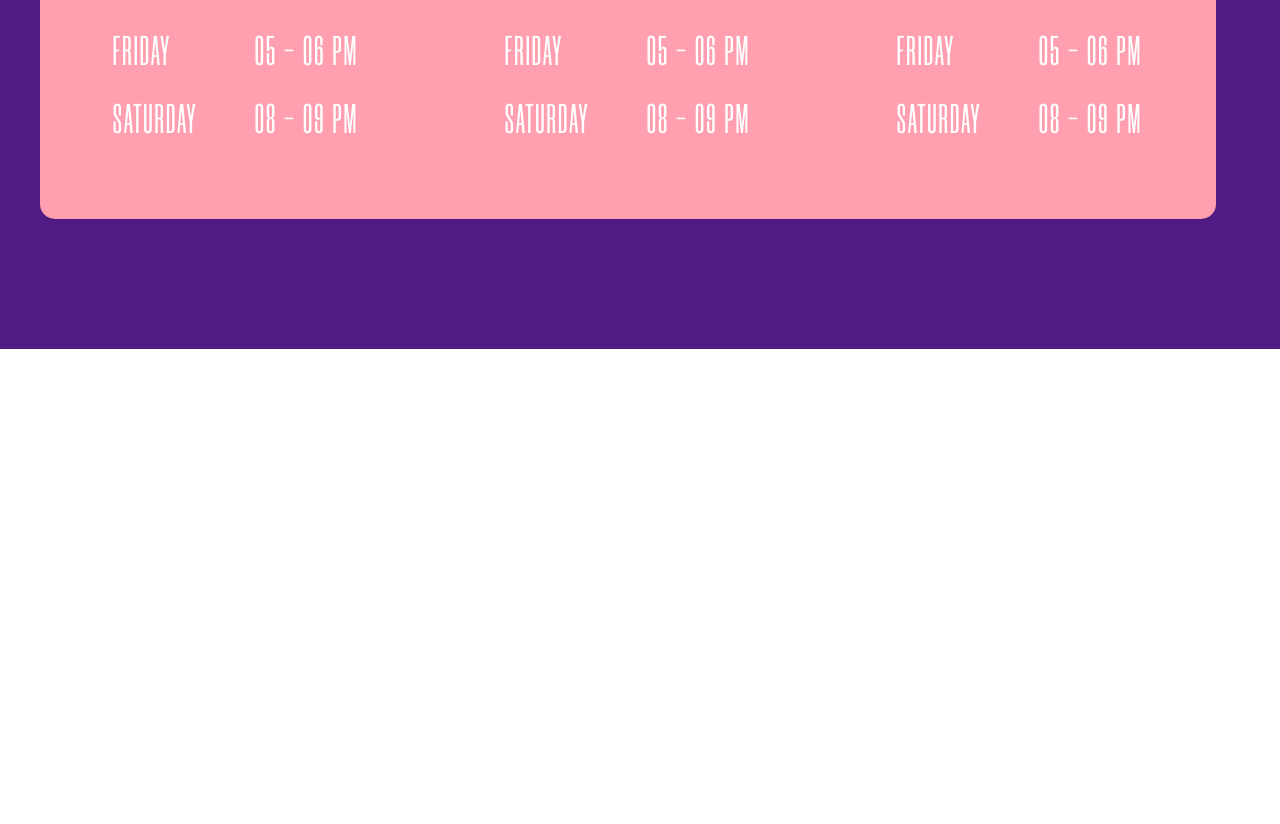
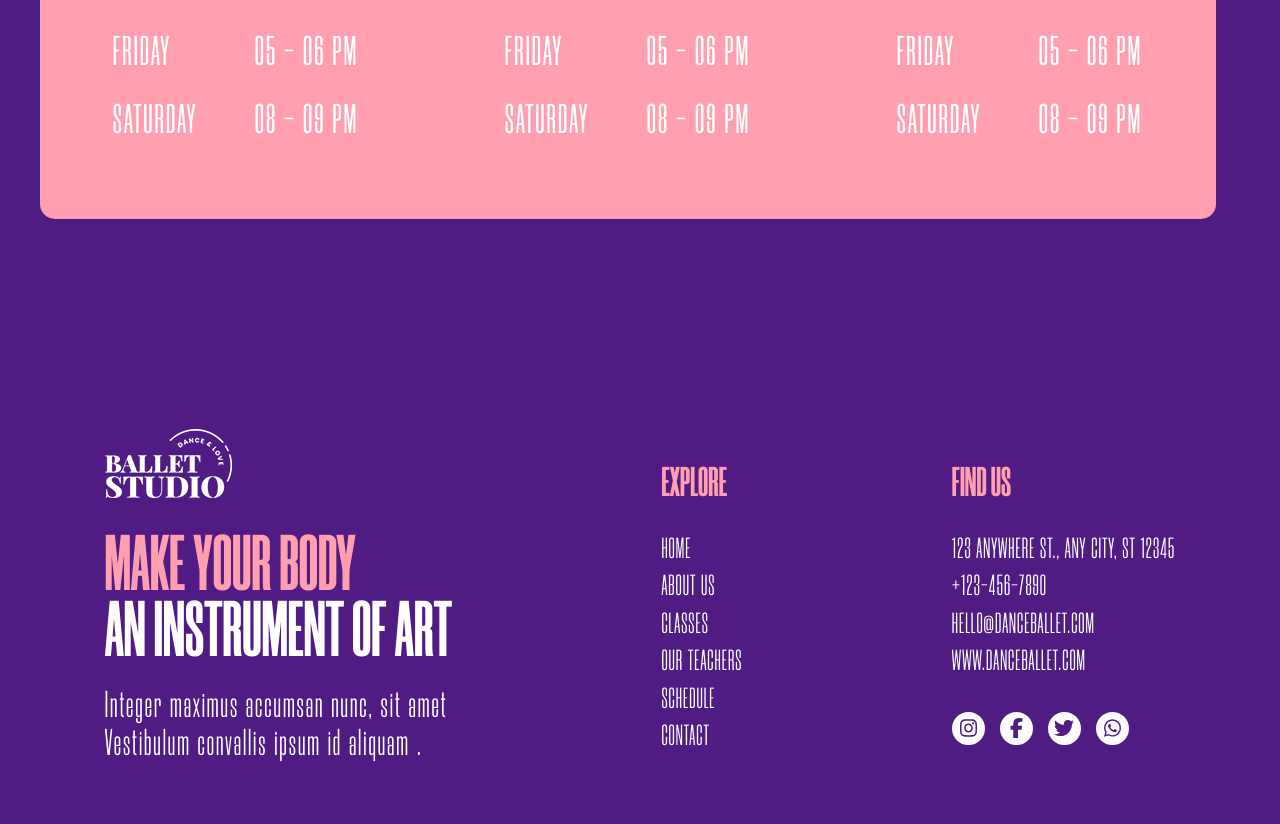
Before and after one commit to tremer3/ballet-studio, a website: page src/index.html in a window 1280 px wide. Shown: the part 7213-8037 px from the top of the page. Before the commit the page ends 7562 px from the top, so only its background shows below. Drawn offline with Linux system fonts and the light colour scheme.

Commit message:
add footer and adaptive layout for footer

```diff
--- a/src/index.html
+++ b/src/index.html
@@ -270,5 +270,47 @@
         </div><!--/. Container -->
     </section><!--/. Schedule -->
 
+    <footer class="footer">
+        <div class="footer__wrapper">
+            <div class="footer__item">
+                <a href="#" class="footer__logo">
+                    <img src="icons/ballet-logo.png" alt="logo">
+                </a>
+                <h3 class="footer__title">
+                    <span class="title__pink">Make your body</span> <br>
+                    an instrument of art
+                </h3>
+                <div class="footer__descr">Integer maximus accumsan nunc, sit amet <br> Vestibulum convallis ipsum id aliquam .</div>
+            </div>
+
+            <div class="footer__item">
+                <h4 class="footer__title footer__title_small">explore</h4>
+
+                <a href="#" class="footer__link">Home</a>
+                <a href="#" class="footer__link">About Us</a>
+                <a href="#" class="footer__link">Classes</a>
+                <a href="#" class="footer__link">Our Teachers</a>
+                <a href="#" class="footer__link">Schedule</a>
+                <a href="#" class="footer__link">Contact</a>
+            </div>
+
+            <div class="footer__item">
+                <h4 class="footer__title footer__title_small">find us</h4>
+
+                <address class="footer__addr"><a href="#">123 Anywhere St., Any City, ST 12345</a></address>
+                <a href="tel:+1234567890" class="footer__tel">+123-456-7890</a>
+                <a href="malito:hello@danceballet.com" class="footer__email">hello@danceballet.com</a>
+                <a href="#" class="footer__site">www.danceballet.com</a>
+
+                <div class="footer__social">
+                    <a href="#" class="footer__social-item"><img src="icons/instagram.svg" alt="instagram"></a>
+                    <a href="#" class="footer__social-item"><img src="icons/facebook-f.svg" alt="facebook"></a>
+                    <a href="#" class="footer__social-item"><img src="icons/twitter.svg" alt="twitter"></a>
+                    <a href="#" class="footer__social-item"><img src="icons/whatsapp.svg" alt="whatsapp"></a>
+                </div>
+            </div>
+        </div>
+    </footer>
+
 </body>
 </html>
--- /dev/null
+++ b/src/sass/blocks/_footer.scss
@@ -0,0 +1,98 @@
+.footer {
+    padding: 80px 0 60px 0;
+    background-color: $first-color;
+    &__wrapper {
+        display: flex;
+        justify-content: space-around;
+        flex-wrap: wrap;
+    }
+    &__item {
+        display: flex;
+        flex-direction: column;
+    }
+    &__title {
+        padding-top: 40px;
+        font-size: 79px;
+        font-weight: 700;
+        line-height: 66.67px;
+        color: #fff;
+        text-transform: uppercase;
+        &_small {
+            padding-top: 20px;
+            font-size: 41.67px;
+            color: $second-color;
+            line-height: 74.91px;
+        }
+    }
+    &__descr {
+        padding-top: 10px;
+        font-size: 37.5px;
+        color: #fff;
+        font-weight: 400;
+        line-height: 37.5px;
+        letter-spacing: 2px;
+    }
+    &__link {
+        font-size: 29.17px;
+        font-weight: 400;
+        color: #fff;
+        line-height: 37.5px;
+        text-transform: uppercase;
+        text-decoration: none;
+        letter-spacing: 1px;
+        transition: color .1s linear;
+        &:hover {
+            color: $second-color;
+        }
+    }
+    &__addr {
+        margin-bottom: 0;
+        a {
+            color: #fff;
+            text-decoration: none;
+            transition: color .1s linear;
+        &:hover {
+            color: $second-color;
+        }
+        }
+
+    }
+    &__addr, &__tel, &__email, &__site {
+        font-size: 29.17px;
+        line-height: 37.5px;
+        color: #fff;
+        text-transform: uppercase;
+        font-weight: 400;
+        text-decoration: none;
+        letter-spacing: 1px;
+        transition: color .1s linear;
+        &:hover {
+            color: $second-color;
+        }
+    }
+    &__social {
+        display: flex;
+    }
+    &__social-item {
+        margin-top: 30px;
+        margin-right: 15px;
+        display: flex;
+        justify-content: center;
+        align-items: center;
+        width: 33px;
+        height: 33px;
+        background-color: #fff;
+        border: 2px solid #fff;
+        border-radius: 100%;
+        transition: all .2s linear;
+        &:hover {
+            box-shadow: 1px 1px 15px $second-color;
+            background-color: $second-color;
+            border-color: $second-color;
+        }
+        img {
+            height: 20px;
+        }
+
+    }
+}
--- a/src/sass/blocks/_media.scss
+++ b/src/sass/blocks/_media.scss
@@ -86,6 +86,16 @@
     .schedule__title, .schedule__descr {
         text-align: center;
     }
+
+    // Footer
+    .footer__item {
+        padding: 0 40px 0 40px;
+        width: 100%;
+        text-align: center;
+    }
+    .footer__social {
+        margin: 0 auto;
+    }
 }
 
 @media (max-width: 768px) {
@@ -156,6 +166,18 @@
         padding: 30px 0 50px 0;
         text-align: center;
     }
+
+    // Footer
+    .footer__title {
+        font-size: 70px;
+    }
+    .footer__descr {
+        font-size: 30px;
+        letter-spacing: 1px;
+        br {
+            display: none;
+        }
+    }
 }
 
 @media (max-width: 322px) {
--- a/src/sass/style.scss
+++ b/src/sass/style.scss
@@ -18,5 +18,6 @@
 @import 'blocks/classes';
 @import 'blocks/teachers';
 @import 'blocks/schedule';
+@import 'blocks/footer';
 
 @import 'blocks/media';
```
Also changed, not shown: src/css/style.min.css, src/icons/facebook-f.svg (added), src/icons/instagram.svg (added), src/icons/twitter.svg (added), src/icons/whatsapp.svg (added).
